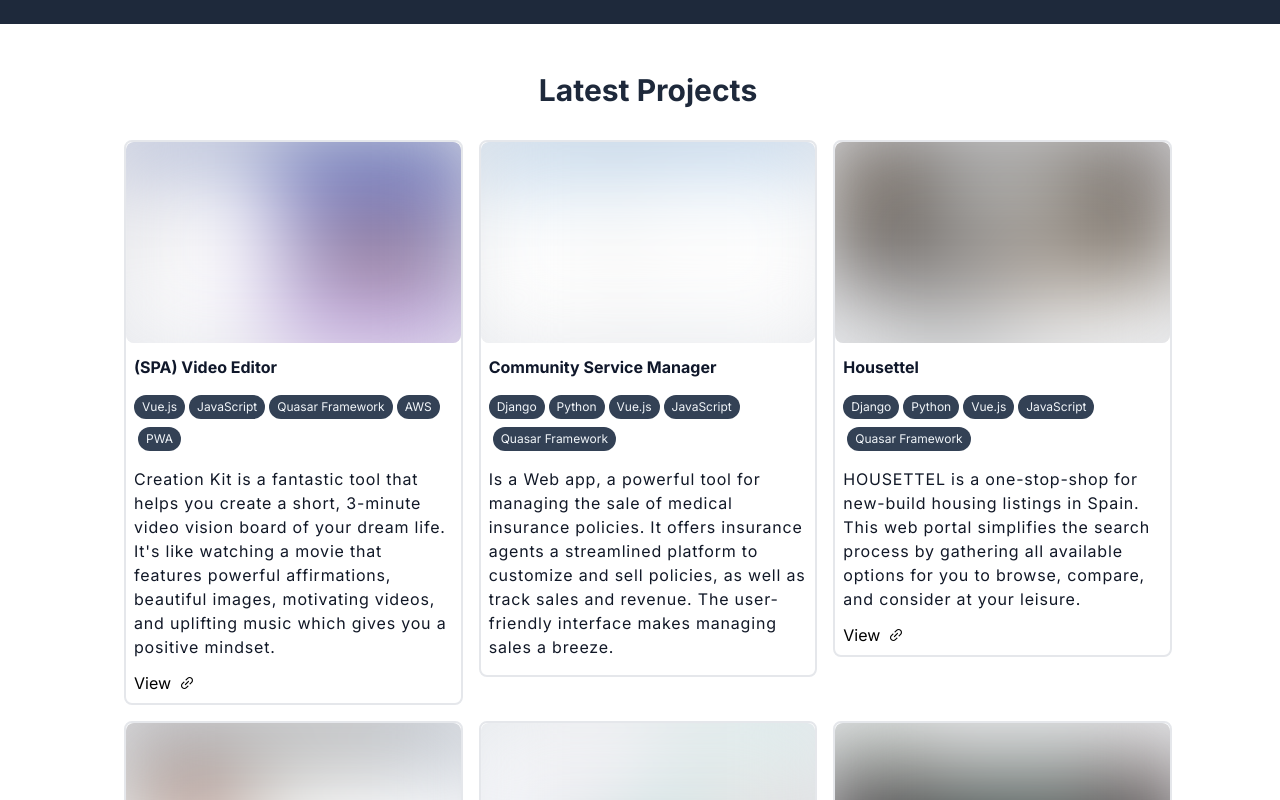
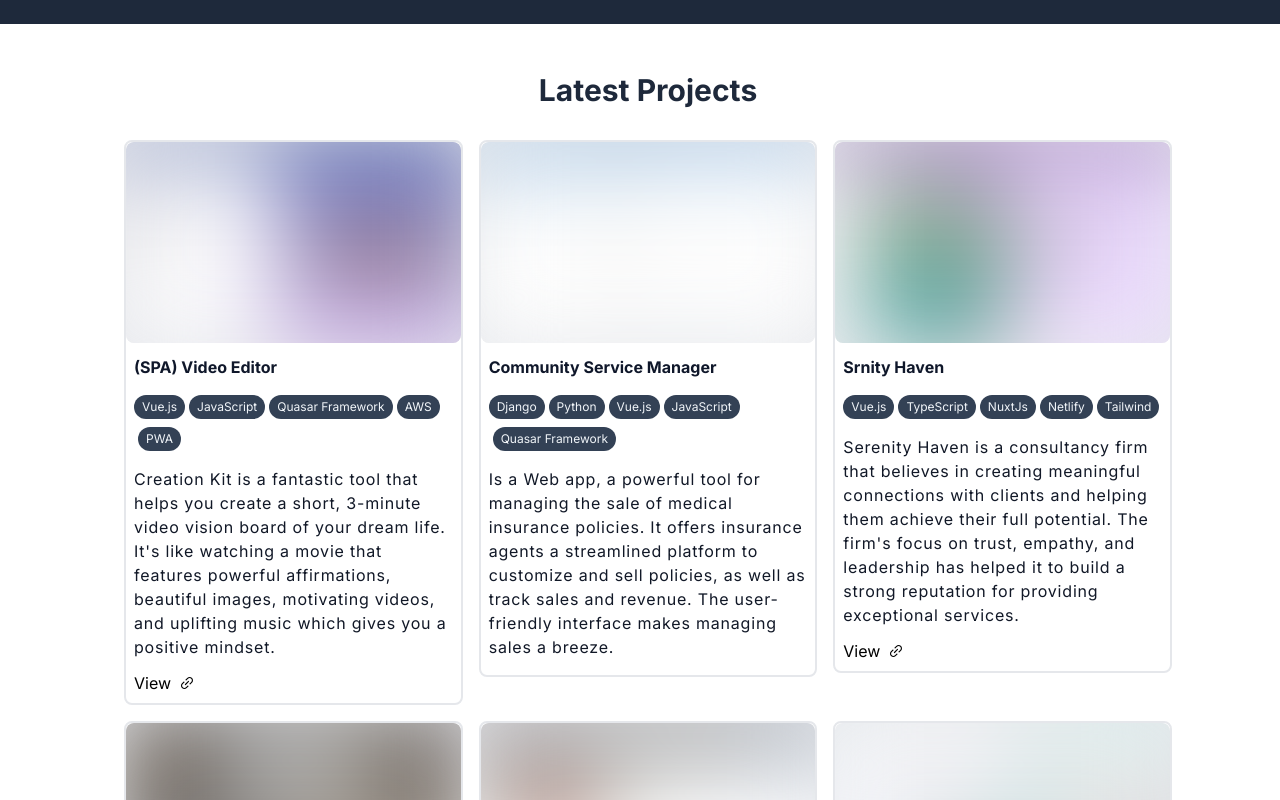
Before and after one commit to cusitosr88/javiersrdev-nextjs, a Next.js app: page / in a window 1280 px wide. Shown: the part 480-1280 px from the top of the page. Built offline with nearby package versions, Linux system fonts and the light colour scheme.

Commit message:
add project to portfolio

```diff
--- a/app/components/Portfolio.tsx
+++ b/app/components/Portfolio.tsx
@@ -16,6 +16,7 @@ interface PortfolioItem {
       description: 'Creation Kit is a fantastic tool that helps you create a short, 3-minute video vision board of your dream life. It\'s like watching a movie that features powerful affirmations, beautiful images, motivating videos, and uplifting music which gives you a positive mindset.',
       tech: ['Vue.js', 'JavaScript', 'Quasar Framework', 'AWS', 'PWA'],
       link: 'https://platinum.mindmovies.com/'
+
     },
     {
       title: 'Community Service Manager',
@@ -23,6 +24,14 @@ interface PortfolioItem {
       description: 'Is a Web app, a powerful tool for managing the sale of medical insurance policies. It offers insurance agents a streamlined platform to customize and sell policies, as well as track sales and revenue. The user-friendly interface makes managing sales a breeze.',
       tech: ['Django', 'Python', 'Vue.js', 'JavaScript', 'Quasar Framework'],
       link: ''
+    },
+    {
+      title: 'Srnity Haven',
+      image: '/images/srheaven.jpg',
+      description: 'Serenity Haven is a consultancy firm that believes in creating meaningful connections with clients and helping them achieve their full potential. The firm\'s focus on trust, empathy, and leadership has helped it to build a strong reputation for providing exceptional services.',
+      tech: ['Vue.js', 'TypeScript', 'NuxtJs', 'Netlify', 'Tailwind'],
+      link: 'https://srnityhaven.com/'
+
     },
     {
       title: 'Housettel',
```
Also changed, not shown: app/components/Header.tsx (+6 -1 lines), public/images/srheaven.jpg (added).
